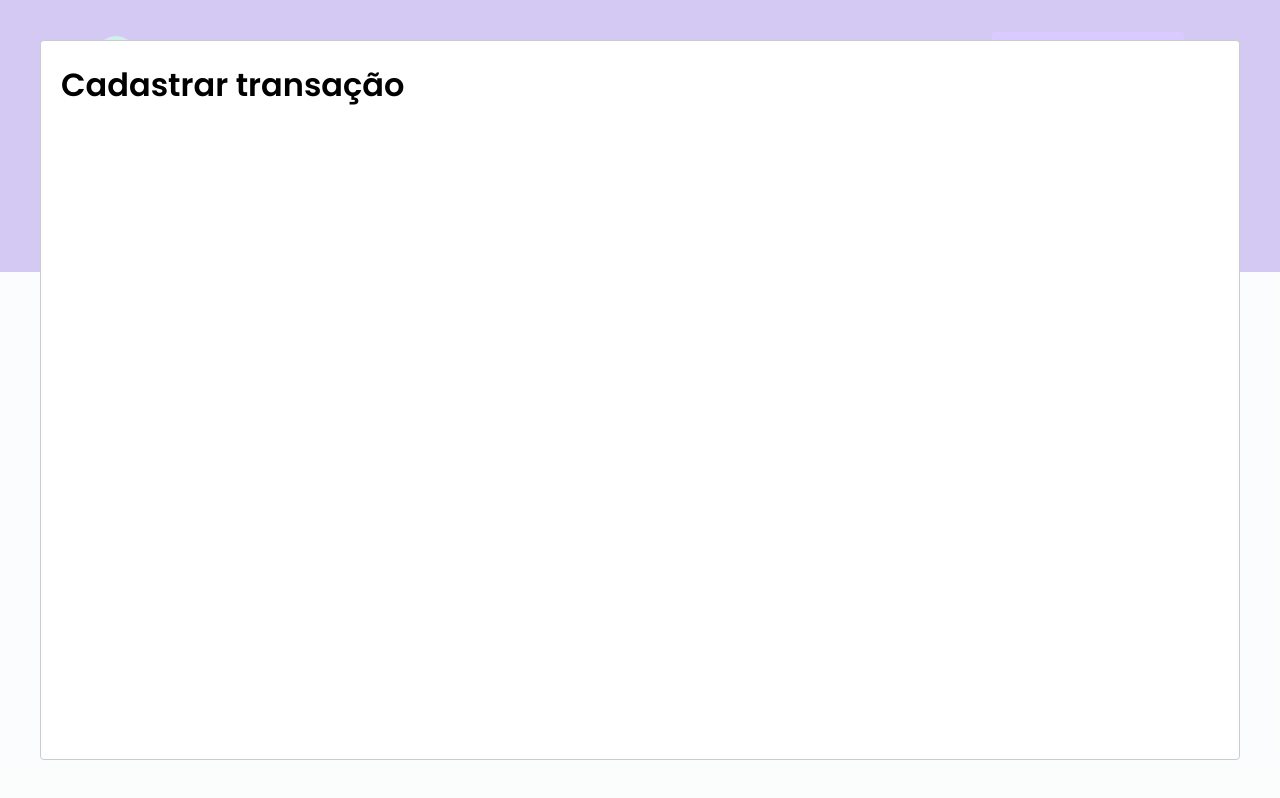
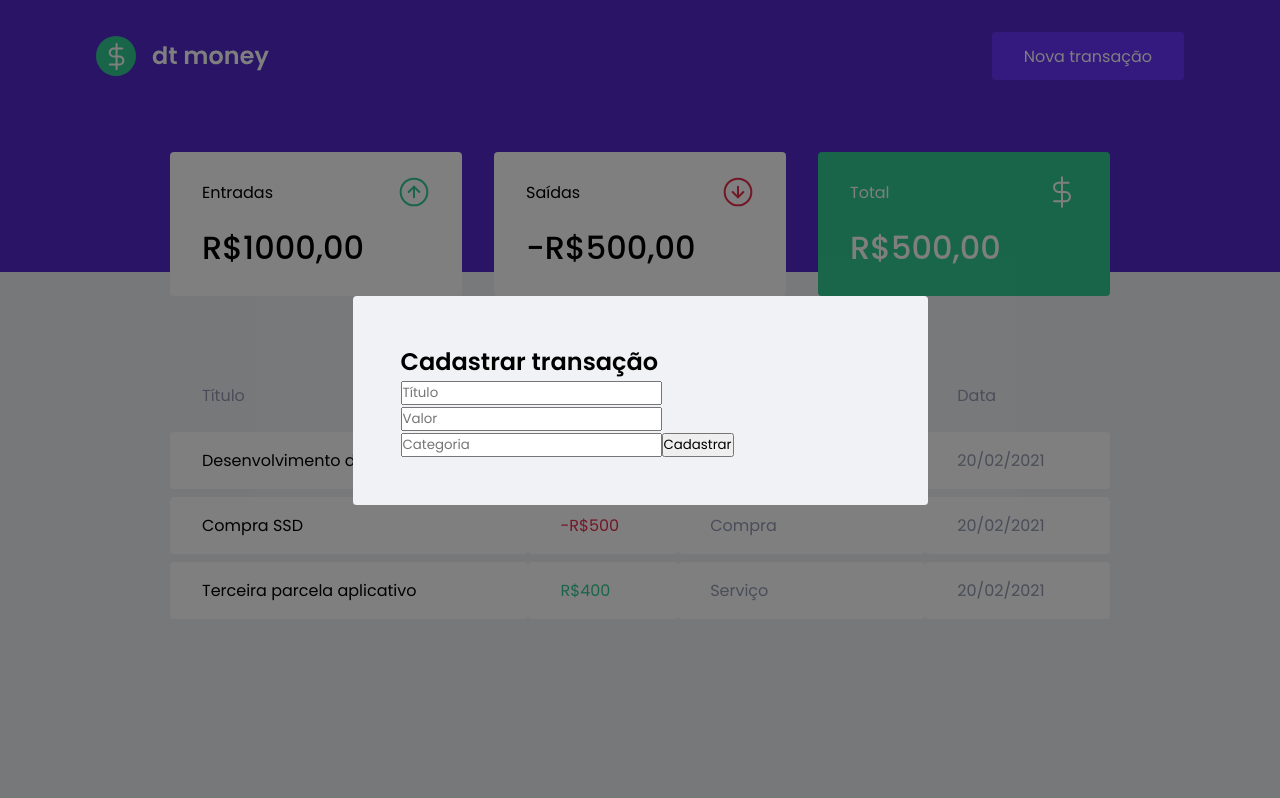
Before and after one commit to gustavomaltez/Ignite-ChapterTwo, a React (Create React App) app in the folder dtmoney/: page / in a window 1280 px wide. Both pictures are taken after a click on the button "Nova transação". Built offline with nearby package versions, Linux system fonts and the light colour scheme; no server answers; what miragejs would draw is missing.

Commit message:
feat: added react-modal styles

```diff
--- a/dtmoney/src/components/NewTransactionModal/index.tsx
+++ b/dtmoney/src/components/NewTransactionModal/index.tsx
@@ -1,15 +1,29 @@
 import Modal from 'react-modal';
+import { Container } from './styles';
 
-interface newTransactionModalProps{
+interface newTransactionModalProps {
     isOpen: boolean;
     onRequestClose: () => void;
 }
 
-export function NewTransactionModal({isOpen, onRequestClose}:newTransactionModalProps) {
+export function NewTransactionModal({ isOpen, onRequestClose }: newTransactionModalProps) {
 
     return (
-        <Modal isOpen={isOpen} onRequestClose={onRequestClose}>
-            <h1>Cadastrar transação</h1>
+        <Modal
+            isOpen={isOpen}
+            onRequestClose={onRequestClose}
+            overlayClassName="react-modal-overlay"
+            className="react-modal-content"
+            >
+            <Container>
+                <h2>Cadastrar transação</h2>
+
+                <input type="text" placeholder="Título" />
+                <input type="number" placeholder="Valor" />
+                <input type="text" placeholder="Categoria" />
+
+                <button type="submit">Cadastrar</button>
+            </Container>
         </Modal>
     )
 }
--- a/dtmoney/src/components/NewTransactionModal/styles.ts
+++ b/dtmoney/src/components/NewTransactionModal/styles.ts
@@ -1,5 +1,5 @@
 import styled from "styled-components";
 
-export const Container = styled.div`
+export const Container = styled.form`
 
 `;
--- a/dtmoney/src/styles/global.ts
+++ b/dtmoney/src/styles/global.ts
@@ -51,4 +51,27 @@
         opacity: 0.6;
         cursor: not-allowed;
     }
+
+    .react-modal-overlay{
+        background: rgba(0,0,0,0.5);
+
+        position: fixed;
+        top: 0;
+        bottom: 0;
+        right: 0;
+        left: 0;
+
+        display: flex;
+        align-items: center;
+        justify-content: center;
+    }
+
+    .react-modal-content{
+        width: 100%;
+        max-width: 575px;
+        background: var(--background);
+        padding: 3rem;
+        position: relative;
+        border-radius: 0.24rem;
+    }
 `;
```
